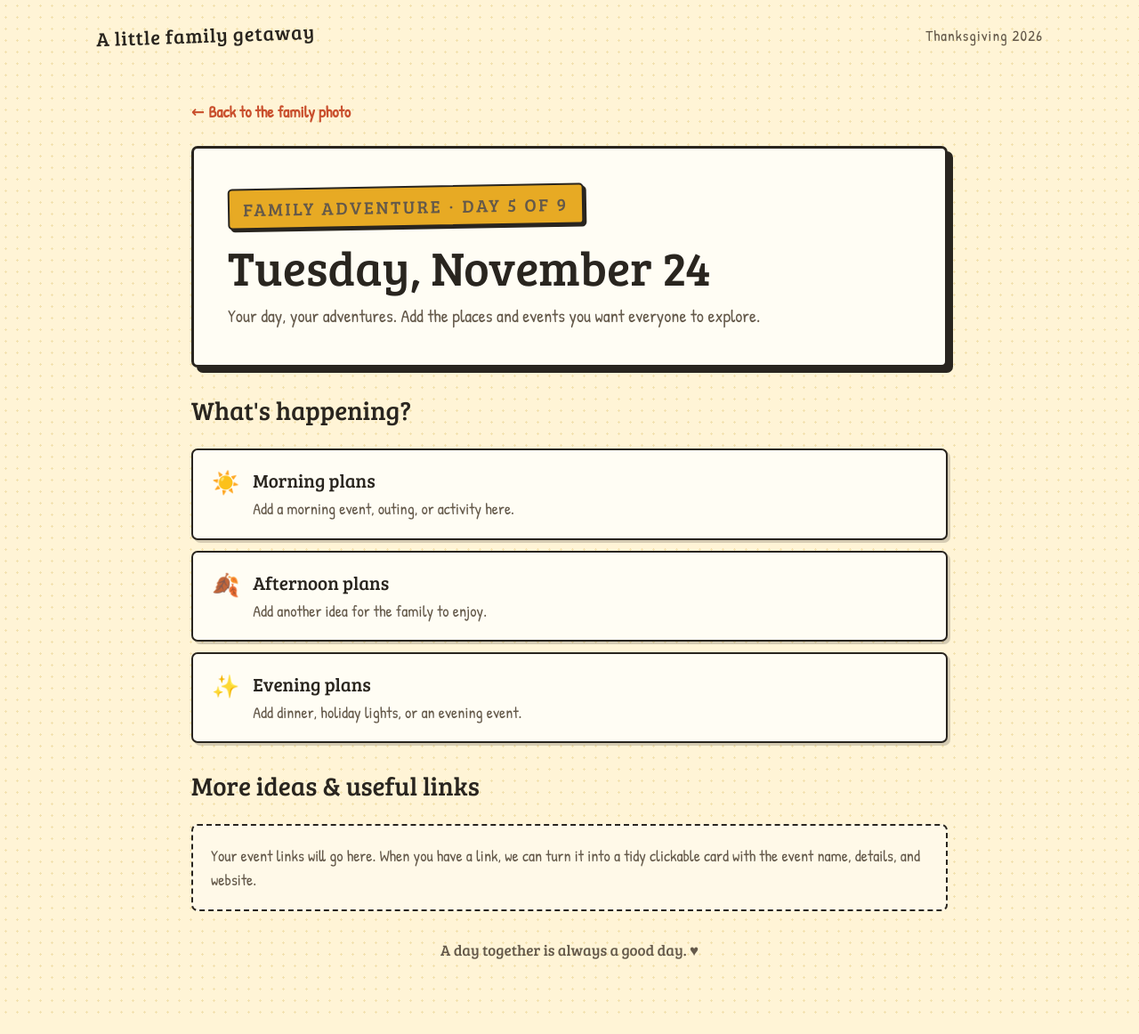
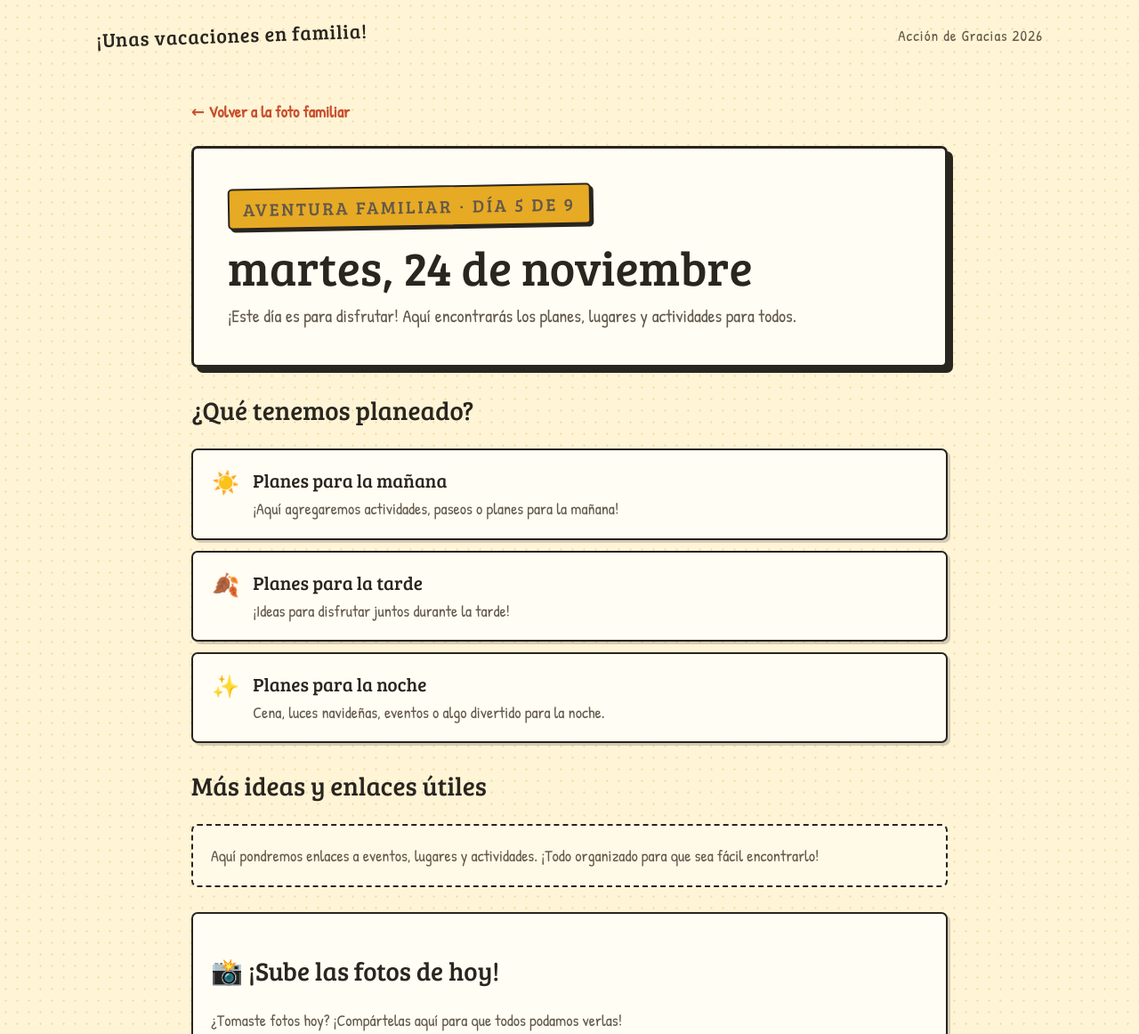
Before and after one commit to sleonny/Thanksgiving, a plain HTML site: page pages/day-5.html in a window 1280 px wide. Shown: the top 1162 px of the page at 89% size. Drawn offline with Linux system fonts and the light colour scheme.

Commit message:
Translate day 5 page and add photo gallery section

```diff
--- a/pages/day-5.html
+++ b/pages/day-5.html
@@ -1,12 +1,13 @@
 <!DOCTYPE html>
-<html lang="en"><head><meta charset="UTF-8"><meta name="viewport" content="width=device-width, initial-scale=1"><title>Tuesday, November 24 | Family Guide</title><link rel="stylesheet" href="../style.css"></head>
-<body><header class="site-header"><a class="brand" href="../index.html">A little family getaway</a><span class="header-note">Thanksgiving 2026</span></header>
-<main class="day-main"><a class="back-link" href="../index.html">← Back to the family photo</a>
-<section class="day-hero"><p class="eyebrow">FAMILY ADVENTURE · DAY 5 OF 9</p><h1>Tuesday, November 24</h1><p>Your day, your adventures. Add the places and events you want everyone to explore.</p></section>
-<section class="plan-section"><h2>What's happening?</h2><div class="activity-list">
-<article class="activity"><div class="activity-icon">☀️</div><div><h3>Morning plans</h3><p>Add a morning event, outing, or activity here.</p></div></article>
-<article class="activity"><div class="activity-icon">🍂</div><div><h3>Afternoon plans</h3><p>Add another idea for the family to enjoy.</p></div></article>
-<article class="activity"><div class="activity-icon">✨</div><div><h3>Evening plans</h3><p>Add dinner, holiday lights, or an evening event.</p></div></article>
+<html lang="es"><head><meta charset="UTF-8"><meta name="viewport" content="width=device-width, initial-scale=1"><title>martes, 24 de noviembre | Guía familiar</title><link rel="stylesheet" href="../style.css"></head>
+<body><header class="site-header"><a class="brand" href="../index.html">¡Unas vacaciones en familia!</a><span class="header-note">Acción de Gracias 2026</span></header>
+<main class="day-main"><a class="back-link" href="../index.html">← Volver a la foto familiar</a>
+<section class="day-hero"><p class="eyebrow">AVENTURA FAMILIAR · DÍA 5 DE 9</p><h1>martes, 24 de noviembre</h1><p>¡Este día es para disfrutar! Aquí encontrarás los planes, lugares y actividades para todos.</p></section>
+<section class="plan-section"><h2>¿Qué tenemos planeado?</h2><div class="activity-list">
+<article class="activity"><div class="activity-icon">☀️</div><div><h3>Planes para la mañana</h3><p>¡Aquí agregaremos actividades, paseos o planes para la mañana!</p></div></article>
+<article class="activity"><div class="activity-icon">🍂</div><div><h3>Planes para la tarde</h3><p>¡Ideas para disfrutar juntos durante la tarde!</p></div></article>
+<article class="activity"><div class="activity-icon">✨</div><div><h3>Planes para la noche</h3><p>Cena, luces navideñas, eventos o algo divertido para la noche.</p></div></article>
 </div></section>
-<section class="plan-section"><h2>More ideas & useful links</h2><div class="placeholder">Your event links will go here. When you have a link, we can turn it into a tidy clickable card with the event name, details, and website.</div></section>
-<div class="day-footer">A day together is always a good day. ♥</div></main></body></html>
+<section class="plan-section"><h2>Más ideas y enlaces útiles</h2><div class="placeholder">Aquí pondremos enlaces a eventos, lugares y actividades. ¡Todo organizado para que sea fácil encontrarlo!</div></section>
+<section class="plan-section photo-upload-section"><h2>📸 ¡Sube las fotos de hoy!</h2><p>¿Tomaste fotos hoy? ¡Compártelas aquí para que todos podamos verlas!</p><button class="upload-button" type="button" data-day="5">Subir fotos</button><p class="upload-status" aria-live="polite">Selecciona fotos desde tu teléfono o computadora.</p><div class="photo-gallery" id="gallery-day-5"></div></section>
+<div class="day-footer">¡Un día juntos siempre es un buen día! ♥</div></main><script src="../script.js"></script></body></html>
```
